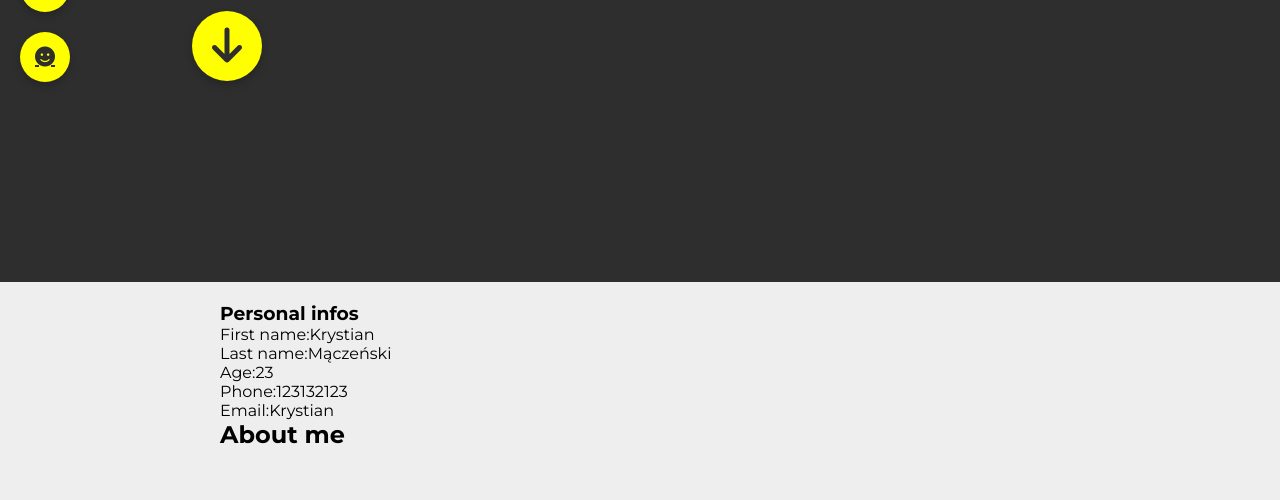
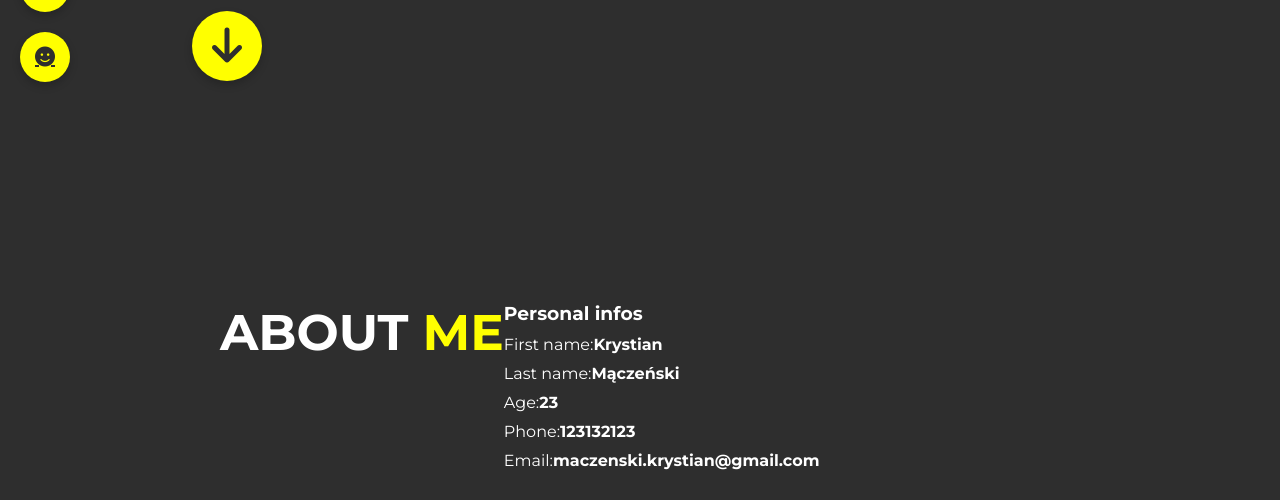
Before and after one commit to IsianOoo/portfolio-Frontend, a plain HTML site: page index.html in a window 1280 px wide. Shown: the part 518-1018 px from the top of the page. Before the commit the page ends 987 px from the top, so only its background shows below. Drawn offline with Linux system fonts and the light colour scheme.

Commit message:
Add personal infos

```diff
--- a/index.html
+++ b/index.html
@@ -48,19 +48,20 @@
 
     </header>
     <main class="content">
-        <section id="about" class="content__section">
+        <section id="about" class="content__about-me">
+            <p class="content__p-about">About <span class="content__h2">me</span</p>
             <div class="content__conteiner">
                 <div class="content__info">
                     <h3>Personal infos</h3>
-                    <p>First name:<span>Krystian</span></p>
-                    <p>Last name:<span>Mączeński</span></p>
-                    <p>Age:<span>23</span></p>
-                    <p>Phone:<span>123132123</span></p>
-                    <p>Email:<span>Krystian</span></p>
+                    <p>First name:<span class="content__info-p">Krystian</span></p>
+                    <p>Last name:<span class="content__info-p">Mączeński</span></p>
+                    <p>Age:<span class="content__info-p">23</span></p>
+                    <p>Phone:<span class="content__info-p">123132123</span></p>
+                    <p>Email:<span class="content__info-p">maczenski.krystian@gmail.com</span></p>
                 </div>
                 <div class="content__card-info"></div>
             </div>
-            <h2>About me</h2>
+
         </section>
     </main>
     <!-- <nav class="nav">
--- a/sass/style.scss
+++ b/sass/style.scss
@@ -8,7 +8,7 @@
 }
 
 body {
-	background-color: $light-white;
+	background-color: $dark;
 	font-family: Montserrat, sans-serif;
 }
 
@@ -150,4 +150,27 @@ body {
 .content {
 	margin-left: 200px;
 	padding: 20px;
+	&__info p{
+		margin: 10px 0px 10px 0px;
+	}
+	&__about-me{
+		color: $pure-white;
+		display: flex;
+		flex-direction: row;
+
+
+	}
+
+	&__h2{
+		color: $yellow;
+	}
+	&__p-about{
+		text-transform: uppercase;
+		font-size: 50px;
+		font-weight: bold;
+	}
+	&__info-p{
+		font-weight: bold;
+	}
+
 }
```
Also changed, not shown: css/style.css, 1 other file.
